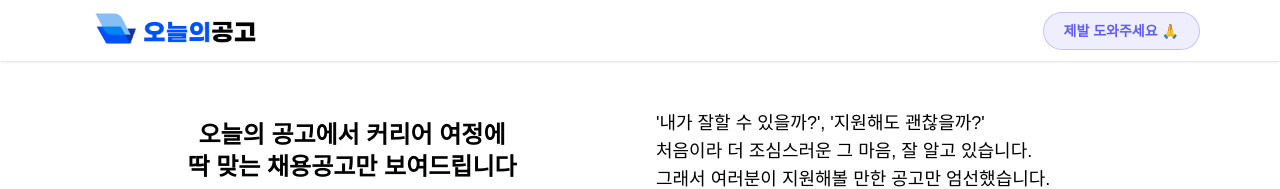
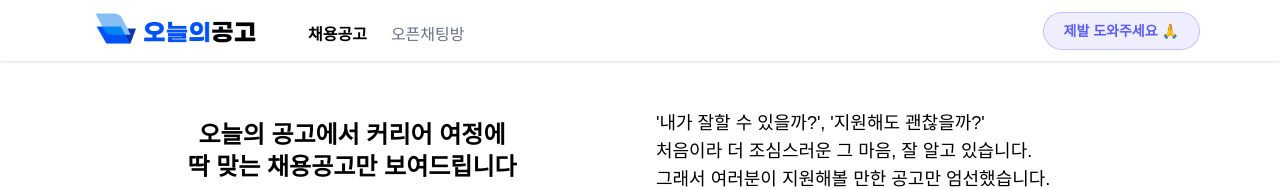
Before and after one commit to kst20209/startup-jobs-curation, a Next.js app: page / in a window 1280 px wide. Shown: the top 189 px of the page. Built offline with nearby package versions, Linux system fonts and the light colour scheme; no server answers; the database is empty.

Commit message:
NavBar 수정

```diff
--- a/src/components/Navbar.tsx
+++ b/src/components/Navbar.tsx
@@ -4,10 +4,12 @@ import React, { useState } from 'react';
 import Link from 'next/link';
 import FeedbackModal from './FeedbackModal';
 import Image from 'next/image'
+import { usePathname } from 'next/navigation';
 
 export default function Navbar() {
   const [isFeedbackOpen, setIsFeedbackOpen] = useState(false);
   const [isMobileMenuOpen, setIsMobileMenuOpen] = useState(false);
+  const pathname = usePathname();
 
   return (
     <>
@@ -15,7 +17,7 @@ export default function Navbar() {
         <div className="max-w-6xl mx-auto flex items-center justify-between px-4 py-2">
           <div className="flex items-center gap-2 px-2">
             {/* 로고: 데스크톱에서는 ogongo-logo, 모바일에서는 ogongo-favicon */}
-            <span className="block">
+            <Link href="/" className="block hover:opacity-80 transition-opacity">
               {/* 데스크톱(640px 이상)에서만 보임 */}
               <span className="hidden sm:inline">
                 <Image
@@ -39,14 +41,37 @@ export default function Navbar() {
                   priority
                 />
               </span>
-            </span>
-            <nav className="ml-8 flex gap-6 text-gray-700 text-base font-medium sm:text-sm sm:ml-3 sm:gap-3">
-              {/* 네비게이션 메뉴는 여기에 추가 */}
+            </Link>
+
+            {/* 데스크톱 네비게이션 메뉴 */}
+            <nav className="hidden sm:flex ml-8 gap-6 text-base font-medium mt-2">
+              <Link
+                href="/"
+                className={`transition-colors ${
+                  pathname === '/' ? 'text-black font-semibold' : 'text-gray-500 hover:text-gray-700'
+                }`}
+              >
+                채용공고
+              </Link>
+              <Link
+                href="/chat"
+                className={`transition-colors ${
+                  pathname === '/chat' ? 'text-black font-semibold' : 'text-gray-500 hover:text-gray-700'
+                }`}
+              >
+                오픈채팅방
+              </Link>
             </nav>
           </div>
 
-          {/* 우측: 피드백 요청 버튼 */}
-          <div className="flex items-center">
+          {/* 우측: 모바일에서는 오픈채팅 버튼 + 피드백 요청 버튼, 데스크톱에서는 피드백 버튼만 */}
+          <div className="flex items-center gap-2 sm:gap-3">
+            {/* 모바일에서만 보이는 오픈채팅 버튼 */}
+            <Link href="/chat" className="sm:hidden">
+              <button className="bg-[#3b82f6]/10 hover:bg-[#3b82f6]/20 text-[#3b82f6] font-semibold px-3 py-1.5 rounded-full border border-[#3b82f6]/30 transition-colors text-xs min-w-[60px]">
+                <span className="inline">💬 오픈채팅</span>
+              </button>
+            </Link>
             <button
               className="bg-[#5D5DF6]/10 hover:bg-[#5D5DF6]/20 text-[#5D5DF6] font-semibold px-3 py-1.5 sm:px-5 sm:py-2 rounded-full border border-[#5D5DF6]/30 transition-colors text-xs sm:text-sm min-w-[70px] sm:min-w-[110px]"
               onClick={() => setIsFeedbackOpen(true)}
```
